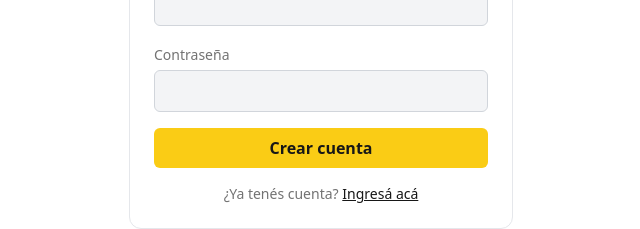
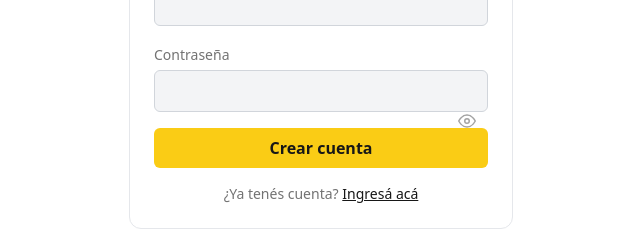
Before and after one commit to anibalatilio22-design/chequeo-saas, a Next.js app: page /signup in a window 1280 px wide. Shown: the part 460-689 px from the top of the page, without its empty margins (319-959 px from the left). Built offline with nearby package versions, Linux system fonts and the light colour scheme; no server answers.

Commit message:
Agregar ojito para mostrar/ocultar contraseña en login, registro, recuperar y config

```diff
--- a/app/(dashboard)/config/page.tsx
+++ b/app/(dashboard)/config/page.tsx
@@ -4,6 +4,7 @@ import { useEffect, useState } from "react";
 import { useRouter } from "next/navigation";
 import { createClient } from "@/lib/supabase/client";
 import type { Company, Operator } from "@/types/database.types";
+import { PasswordInput } from "@/components/password-input";
 
 // El "puesto de trabajo" es solo una etiqueta local de esta computadora
 // (no se guarda en la base de datos) — sirve para identificar rápido en
@@ -461,8 +462,7 @@ export default function ConfigPage() {
 
         <form onSubmit={handleChangePassword} className="flex flex-wrap items-end gap-3">
           <div className="flex-1 space-y-1">
-            <input
-              type="password"
+            <PasswordInput
               value={newPassword}
               onChange={(e) => setNewPassword(e.target.value)}
               placeholder="Nueva contraseña"
--- a/app/login/page.tsx
+++ b/app/login/page.tsx
@@ -4,6 +4,7 @@ import { useState } from "react";
 import { useRouter } from "next/navigation";
 import { createClient } from "@/lib/supabase/client";
 import { CheckFlashLogo } from "@/components/checkflash-logo";
+import { PasswordInput } from "@/components/password-input";
 
 // Reemplaza a la "contraseña general de la app" del prototipo.
 // Cada persona de cada empresa entra con su propio email + contraseña
@@ -122,8 +123,7 @@ export default function LoginPage() {
 
         <div className="space-y-1">
           <label className="text-sm text-neutral-500">Contraseña</label>
-          <input
-            type="password"
+          <PasswordInput
             required
             value={password}
             onChange={(e) => setPassword(e.target.value)}
--- a/app/reset-password/page.tsx
+++ b/app/reset-password/page.tsx
@@ -3,6 +3,7 @@
 import { useEffect, useState } from "react";
 import { useRouter } from "next/navigation";
 import { createClient } from "@/lib/supabase/client";
+import { PasswordInput } from "@/components/password-input";
 
 // Página a la que te lleva el link del mail de "recuperar contraseña" (tanto
 // el que manda Supabase Studio a mano como el que en el futuro mande el link
@@ -150,8 +151,7 @@ export default function ResetPasswordPage() {
           <form onSubmit={handleSubmit} className="space-y-4">
             <div className="space-y-1">
               <label className="text-sm text-neutral-500">Contraseña nueva</label>
-              <input
-                type="password"
+              <PasswordInput
                 required
                 value={password}
                 onChange={(e) => setPassword(e.target.value)}
@@ -160,8 +160,7 @@ export default function ResetPasswordPage() {
             </div>
             <div className="space-y-1">
               <label className="text-sm text-neutral-500">Repetí la contraseña</label>
-              <input
-                type="password"
+              <PasswordInput
                 required
                 value={confirmPassword}
                 onChange={(e) => setConfirmPassword(e.target.value)}
--- a/app/signup/page.tsx
+++ b/app/signup/page.tsx
@@ -3,6 +3,7 @@
 import { useState } from "react";
 import { useRouter } from "next/navigation";
 import { createClient } from "@/lib/supabase/client";
+import { PasswordInput } from "@/components/password-input";
 
 // Alta de una empresa nueva, sin intervención manual de nadie: cualquiera
 // que entre acá crea su propio depósito, separado del de las demás
@@ -106,8 +107,7 @@ export default function SignupPage() {
 
         <div className="space-y-1">
           <label className="text-sm text-neutral-500">Contraseña</label>
-          <input
-            type="password"
+          <PasswordInput
             required
             minLength={6}
             value={password}
--- /dev/null
+++ b/components/password-input.tsx
@@ -0,0 +1,64 @@
+"use client";
+
+import { useState } from "react";
+
+// Input de contraseña con un botón de "ojito" para mostrar/ocultar el texto
+// mientras se escribe (a pedido explícito) — así el usuario puede chequear
+// que no se equivocó al tipearla antes de mandarla. Recibe las mismas props
+// que un <input> normal (value, onChange, required, className, etc.) y se
+// usa en vez de <input type="password" ...> en todas las pantallas donde se
+// carga o cambia una contraseña (login, registro, recuperar/elegir
+// contraseña nueva y la de Configuración). No se usa para el PIN de
+// operario en Armado: eso es un código corto para el escáner, no una
+// contraseña.
+export function PasswordInput({
+  className = "",
+  ...props
+}: React.InputHTMLAttributes<HTMLInputElement>) {
+  const [visible, setVisible] = useState(false);
+
+  return (
+    <div className="relative">
+      <input {...props} type={visible ? "text" : "password"} className={`${className} pr-10`} />
+      <button
+        type="button"
+        onClick={() => setVisible((v) => !v)}
+        tabIndex={-1}
+        title={visible ? "Ocultar contraseña" : "Mostrar contraseña"}
+        className="absolute inset-y-0 right-0 flex items-center px-3 text-neutral-400 hover:text-neutral-600"
+      >
+        {visible ? (
+          <svg
+            xmlns="http://www.w3.org/2000/svg"
+            width="18"
+            height="18"
+            viewBox="0 0 24 24"
+            fill="none"
+            stroke="currentColor"
+            strokeWidth="2"
+            strokeLinecap="round"
+            strokeLinejoin="round"
+          >
+            <path d="M17.94 17.94A10.94 10.94 0 0 1 12 20c-7 0-11-8-11-8a18.5 18.5 0 0 1 5.06-5.94M9.9 4.24A9.12 9.12 0 0 1 12 4c7 0 11 8 11 8a18.5 18.5 0 0 1-2.16 3.19m-6.72-1.07a3 3 0 1 1-4.24-4.24" />
+            <line x1="1" y1="1" x2="23" y2="23" />
+          </svg>
+        ) : (
+          <svg
+            xmlns="http://www.w3.org/2000/svg"
+            width="18"
+            height="18"
+            viewBox="0 0 24 24"
+            fill="none"
+            stroke="currentColor"
+            strokeWidth="2"
+            strokeLinecap="round"
+            strokeLinejoin="round"
+          >
+            <path d="M1 12s4-8 11-8 11 8 11 8-4 8-11 8-11-8-11-8z" />
+            <circle cx="12" cy="12" r="3" />
+          </svg>
+        )}
+      </button>
+    </div>
+  );
+}
```
